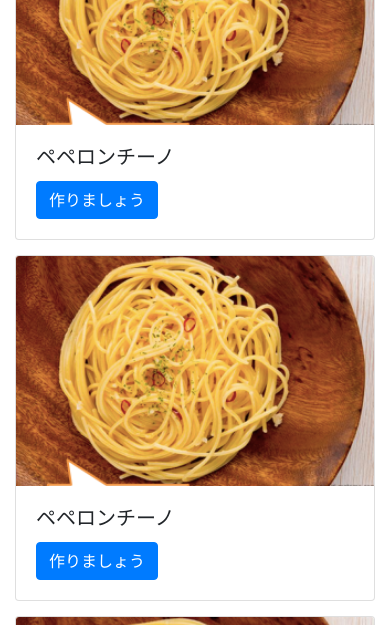
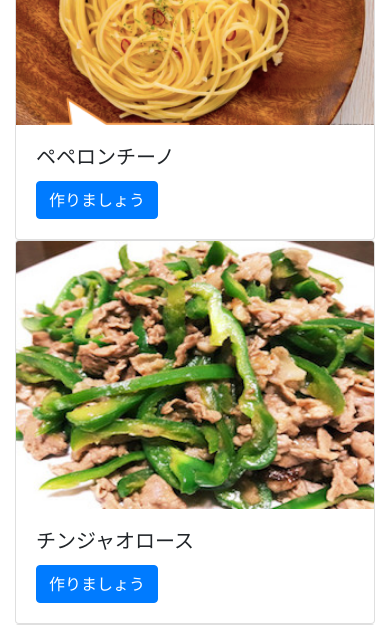
Before and after one commit to mapler/cook, a Flask app: page / in a window 390 px wide. Shown: the part 363-988 px from the top of the page. Run offline with Flask 2, Linux system fonts and the light colour scheme; parts of the project's set-up code (start-up, migrations or seed data) failed here and were passed over; some libraries are stand-ins or nearby versions; grey boxes are pictures that could not be loaded.

Commit message:
Fix layer out and redirect bug

```diff
--- a/static/js/ingredient.js
+++ b/static/js/ingredient.js
@@ -55,7 +55,8 @@ $(document).ready(function() {
         lastIdx = currentIdx;
         currentIdx ++;
       } else if (currentIdx == riElementNum) {
-        window.location.href = "/recipe/1/procedures/1";
+        console.log("/recipe/" + $("#ri-table").data("rid") + "/procedures/1");
+        window.location.href = "/recipe/" + $("#ri-table").data("rid") + "/procedures/1";
       }
     });
     socket.on('reset-btn', function() {
--- a/templates/ingredient.html
+++ b/templates/ingredient.html
@@ -27,7 +27,7 @@
     <div class="col-sm">
       <h4 class="text-center">材料一覧 (1人分)</h4>
       <div>
-        <table class="table table-bordered table-sm">
+        <table id='ri-table' data-rid="{{ recipe.id }}" class="table table-bordered table-sm">
           <tbody>
           {% for ri in recipe.ingredients %}
             <tr id="ri-{{ loop.index }}" class="ri-element" data-name="{{ ri.name }}" data-weight="{{ ri.weight if ri.weight else '' }}">
--- a/templates/top.html
+++ b/templates/top.html
@@ -6,27 +6,15 @@ Top
 <div class="container">
   <h1 class="text-center">レシピを選びましょう</h1>
   <hr>
-  <div class="card-deck">
+  <div class="row justify-content-md-center">
   {% for rid, recipe in recipes.items() %}
-    <div class="card">
-      <img class="card-img-top" src="{{ url_for('static', filename='images/recipes' + recipe.image_url) }}">
-      <div class="card-body">
-        <h5 class="card-title">{{ recipe.name }}</h5>
-        <a href="{{ url_for('ingredient', rid=rid) }}" class="btn btn-primary">作りましょう</a>
-      </div>
-    </div>
-    <div class="card">
-      <img class="card-img-top" src="{{ url_for('static', filename='images/recipes' + recipe.image_url) }}">
-      <div class="card-body">
-        <h5 class="card-title">{{ recipe.name }}</h5>
-        <a href="{{ url_for('ingredient', rid=rid) }}" class="btn btn-primary">作りましょう</a>
-      </div>
-    </div>
-    <div class="card">
-      <img class="card-img-top" src="{{ url_for('static', filename='images/recipes' + recipe.image_url) }}">
-      <div class="card-body">
-        <h5 class="card-title">{{ recipe.name }}</h5>
-        <a href="{{ url_for('ingredient', rid=rid) }}" class="btn btn-primary">作りましょう</a>
+    <div class="col-sm-3 col-sm">
+      <div class="card actions h-100">
+        <img class="card-img-top" src="{{ url_for('static', filename='images/recipes' + recipe.image_url) }}">
+        <div class="card-body">
+          <h5 class="card-title">{{ recipe.name }}</h5>
+          <a href="{{ url_for('ingredient', rid=rid) }}" class="btn btn-primary">作りましょう</a>
+        </div>
       </div>
     </div>
   {% endfor %}
```
